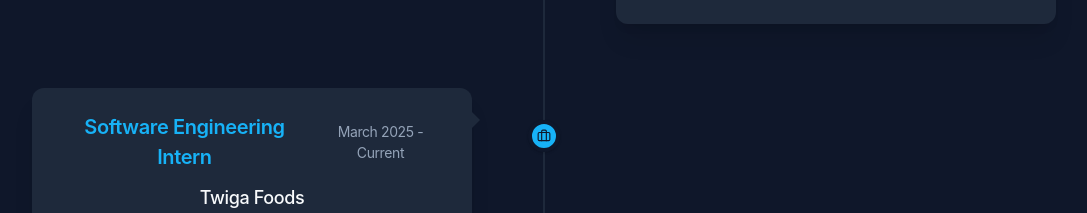
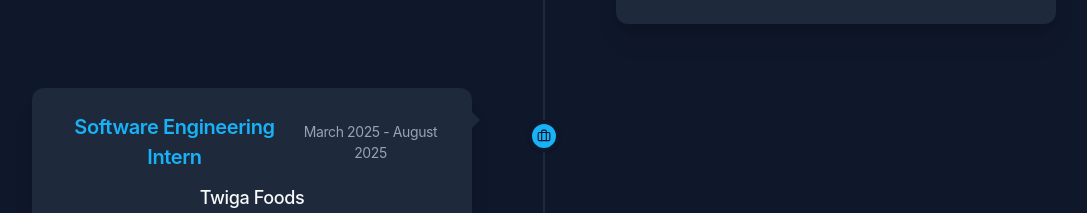
Before and after one commit to fred-maina/portfolio2, a React (Vite) app: page / in a window 1280 px wide. Shown: the part 2020-2233 px from the top of the page, without its empty margins (96-1183 px from the left). Built offline with nearby package versions, Linux system fonts and the light colour scheme.

Commit message:
Update data.ts

```diff
--- a/src/data.ts
+++ b/src/data.ts
@@ -30,7 +30,7 @@ export const experiences = [
   {
     role: 'Software Engineering Intern',
     company: 'Twiga Foods',
-    period: 'March 2025 - Current',
+    period: 'March 2025 - August 2025',
     points: [
       'Designed and containerized backend services in Python and Java, using GraphQL and REST APIs; deployed via Kubernetes (GKE) as part of a scalable microservices-based Warehouse Management System.',
       'Integrated database migrations into Kubernetes using init containers, making schema changes predictable and safe; reduced migration-related issues by ~80%.',
```
